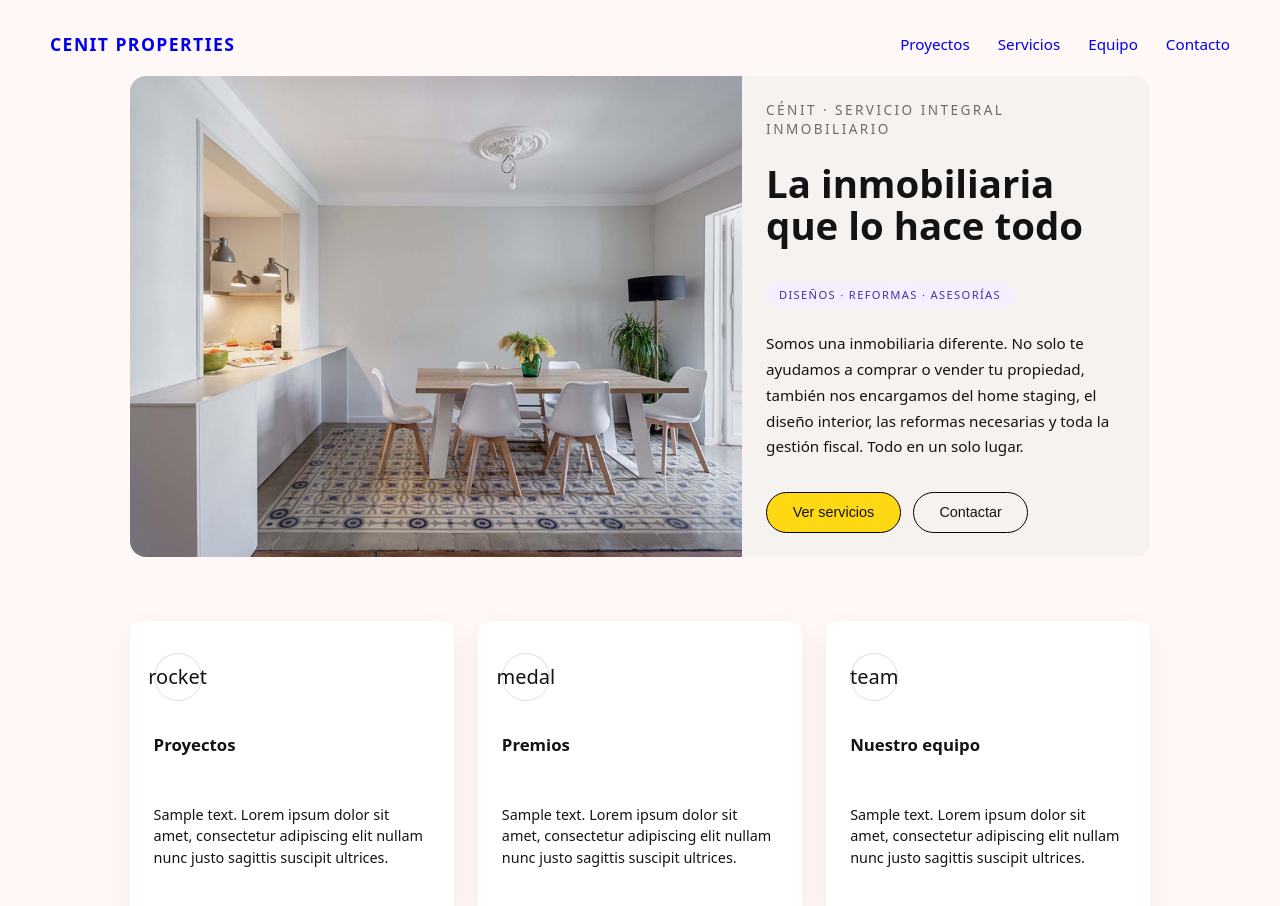
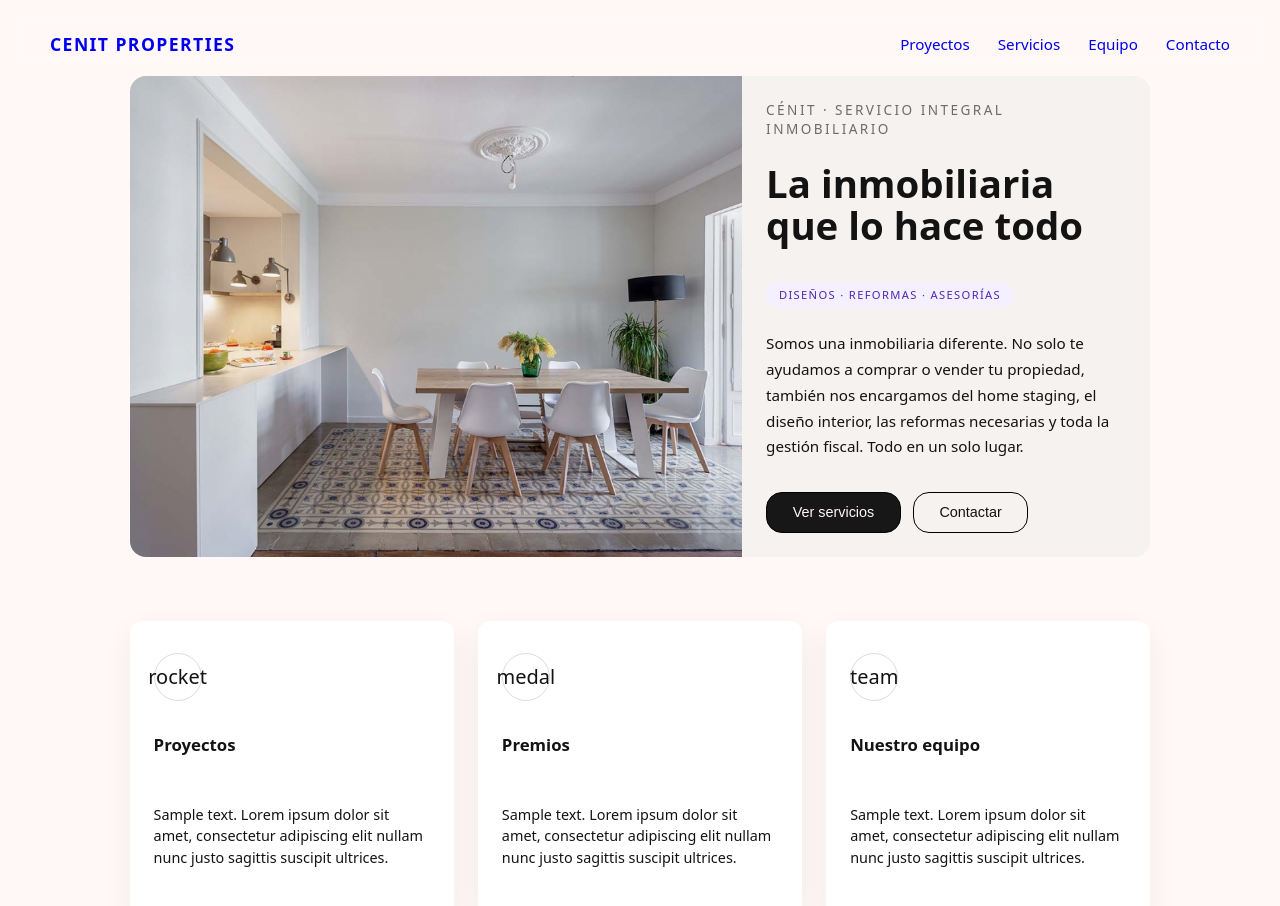
Before and after one commit to rricajos/cenit-properties-web, a SvelteKit app: page / in a window 1280 px wide. Shown: the top 906 px of the page. Built offline with nearby package versions, Linux system fonts and the light colour scheme.

Commit message:
Update app.css

```diff
--- a/src/app.css
+++ b/src/app.css
@@ -7,7 +7,9 @@
 	--color-text: #131313;
 	--color-text-muted: #7a726b;
 
-	--color-primary: #ffd814;
+	--color-primary: #171717;
+	--color-primary-contrast: #fff8f6;
+
 	--accent-soft: #f4f0ff;
 	--accent-strong: #4b2aad;
 }
@@ -20,7 +22,7 @@
 		--color-text: #fff8f6;
 		--color-text-muted: #b0a59a;
 
-		--color-primary: #ffd814;
+		--color-primary: #f5f2ef;
 		--color-primary-contrast: #0f1111;
 		--accent-soft: #241b33;
 		--accent-strong: #d2c4ff;
@@ -53,7 +55,7 @@ figure {
 }
 
 .btn {
-	border-radius: 999px;
+	border-radius: 1rem;
 	padding: 0.7rem 1.6rem;
 	font-size: 0.9rem;
 	border: 1px solid #000;
```
